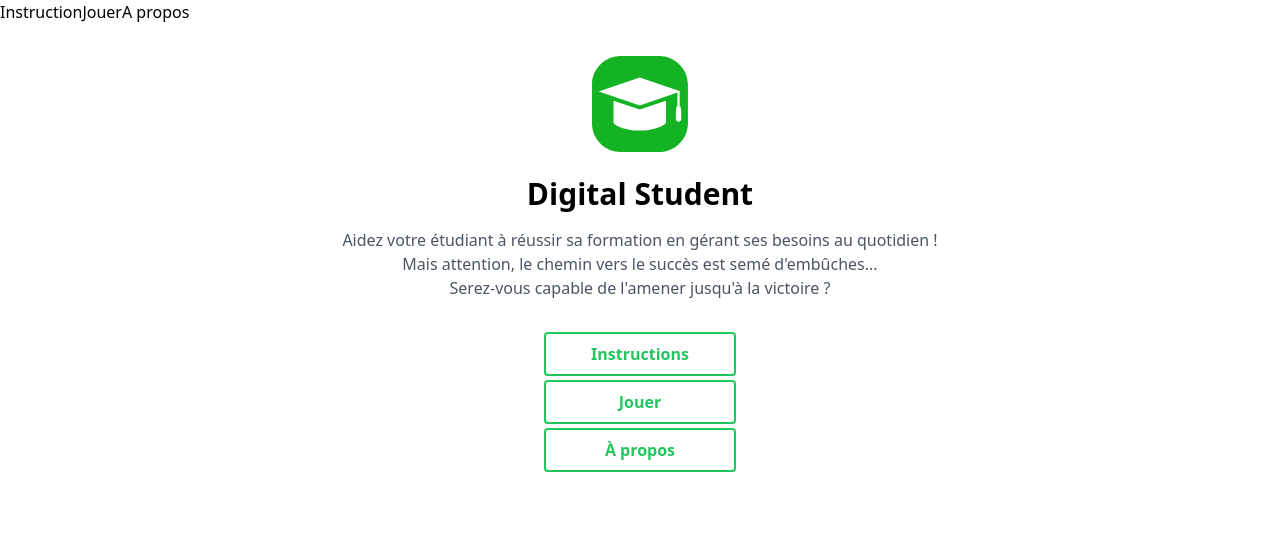
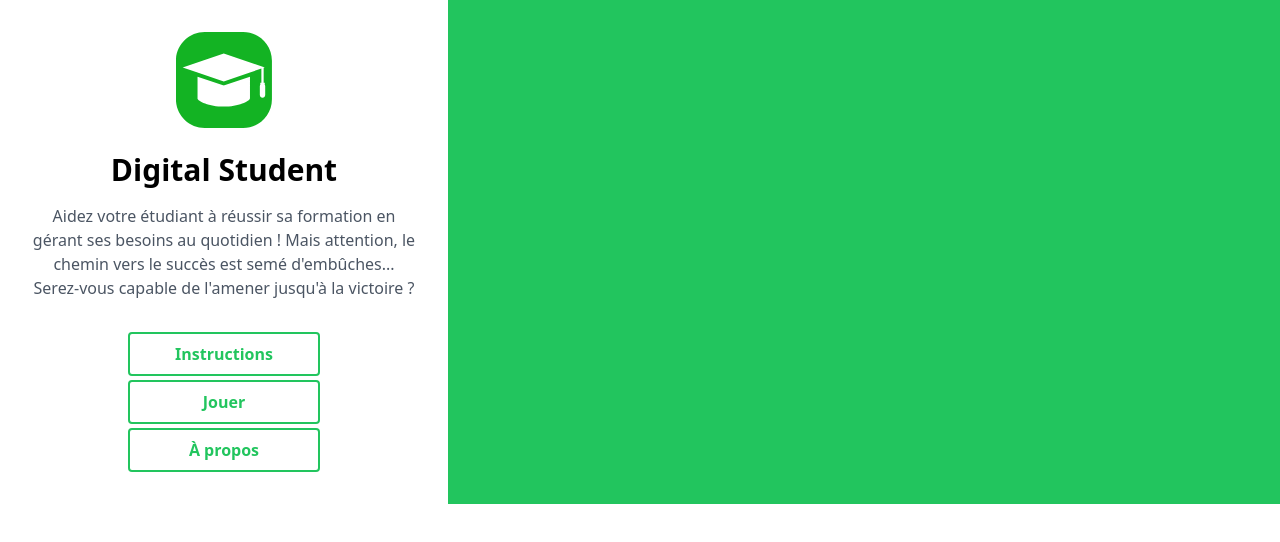
Before and after one commit to Frize01/CrazyDev, a Vue app: page / in a window 1280 px wide. Shown: the top 542 px of the page. Built offline with nearby package versions, Linux system fonts and the light colour scheme.

Commit message:
About Page template
Ajout Titre (h2)
Ajout Txt (p)
Ajout Btn (bouton)

```diff
--- a/src/App.vue
+++ b/src/App.vue
@@ -1,17 +1,13 @@
 <script setup>
-import { RouterLink, RouterView } from 'vue-router'
+import { RouterView } from 'vue-router'
 </script>
 
 <template>
-  <header>
-    <nav>
-      <RouterLink to="/">Instruction</RouterLink>
-      <RouterLink to="/">Jouer</RouterLink>
-      <RouterLink to="/">A propos</RouterLink>
-    </nav>
-  </header>
-
-  <RouterView />
+  <div class="bg-green-500">
+    <div class="max-w-md bg-white">
+      <RouterView />
+    </div>
+  </div>
 </template>
 
 <style scoped></style>
--- a/src/router/index.js
+++ b/src/router/index.js
@@ -1,5 +1,6 @@
 import { createRouter, createWebHistory } from 'vue-router'
 import HomeView from '../views/HomeView.vue'
+import AboutView from '@/views/AboutView.vue'
 
 const router = createRouter({
   history: createWebHistory(import.meta.env.BASE_URL),
@@ -8,6 +9,11 @@ const router = createRouter({
       path: '/',
       name: 'home',
       component: HomeView
+    },
+    {
+      path: '/about',
+      name: 'about',
+      component: AboutView
     }
   ]
 })
--- a/src/views/AboutView.vue
+++ b/src/views/AboutView.vue
@@ -0,0 +1,53 @@
+<!-- src/views/AboutView.vue -->
+<template>
+  <div class="container mx-auto p-8">
+    <!-- Titre -->
+    <h2 class="text-3xl font-bold text-Black-500 mb-4 text-center">À propos</h2>
+
+    <!-- Texte -->
+
+    <!-- Texte et bouton enveloppés dans un conteneur flex -->
+    <div class="flex flex-col gap-4 max-w-prose mx-auto">
+      <div class="text-gray-600 mb-8">
+        <p class="mb-2">
+          Ce projet a été conçu comme une initiation pour MyDigitalSchool, dans le cadre de la
+          première semaine de notre cursus en Bachelor Développeur Web.
+        </p>
+        <p class="mb-2">
+          En groupe de deux, composé de Kévin Voisine et Damien Paszkiewicz, nous avons pour mission
+          de créer un site web qui nous permet de mettre à l'épreuve nos acquis et nos compétences.
+        </p>
+        <p class="mb-2">
+          Le projet doit être "crazy", c'est-à-dire décalé de la réalité et original (comme, par
+          exemple, un site de rencontre pour moustiques). Nous avons la liberté d'utiliser la
+          technologie de notre choix pour mener à bien ce défi créatif.
+        </p>
+      </div>
+
+      <div class="self-end">
+        <button
+          class="w-48 bg-white text-green-500 hover:bg-green-500 hover:text-white border-2 border-green-500 font-bold py-2 px-4 rounded hover:scale-110 duration-200"
+        >
+          Retour
+        </button>
+      </div>
+    </div>
+    <!-- <div class="flex justify-end">
+      <button
+        class="w-24 bg-white-700 hover:bg-green-500 text-green-500 hover:text-white border-2 border-green-500 font-bold py-2 px-4 rounded hover:scale-110 duration-200"
+      >
+        Retour
+      </button>
+    </div> -->
+  </div>
+</template>
+
+<script>
+export default {
+  name: 'AboutView'
+}
+</script>
+
+<style scoped>
+/* Ajoutez ici tout style personnalisé pour ce composant */
+</style>
--- a/src/views/HomeView.vue
+++ b/src/views/HomeView.vue
@@ -1,4 +1,4 @@
-<!-- src/views/Home.vue -->
+<!-- src/views/HomeView.vue -->
 <template>
   <div class="container mx-auto p-8 text-center">
     <!-- Logo -->
@@ -8,11 +8,13 @@
     <h2 class="text-3xl font-bold text-Black-500 mb-4">Digital Student</h2>
 
     <!-- Texte -->
-    <p class="text-gray-600 mb-8">
-      Aidez votre étudiant à réussir sa formation en gérant ses besoins au quotidien ! <br />
-      Mais attention, le chemin vers le succès est semé d'embûches... <br />
-      Serez-vous capable de l'amener jusqu'à la victoire ?
-    </p>
+    <div class="text-gray-600 mb-8">
+      <p class="mb-2">
+        Aidez votre étudiant à réussir sa formation en gérant ses besoins au quotidien ! Mais
+        attention, le chemin vers le succès est semé d'embûches... Serez-vous capable de l'amener
+        jusqu'à la victoire ?
+      </p>
+    </div>
 
     <!-- Boutons -->
     <div class="flex flex-col items-center space-y-1">
```
